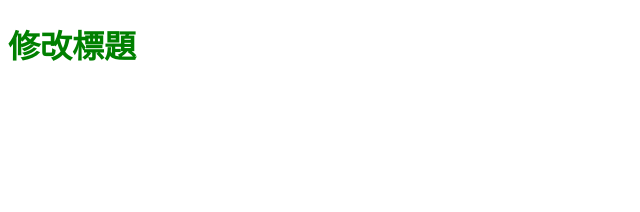
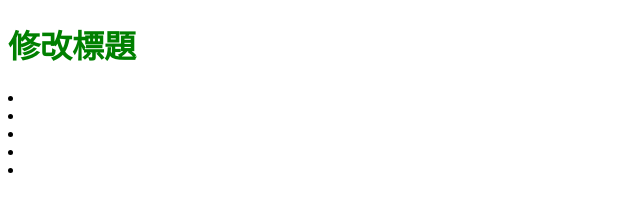
Before and after one commit to OriaLin/git-test03, a plain HTML site: page index.html in a window 1280 px wide. Shown: the full height of the page, 0-640 px from the left. Drawn offline with Linux system fonts and the light colour scheme.

Commit message:
上次的修改

```diff
--- a/index.html
+++ b/index.html
@@ -8,5 +8,10 @@
 </head>
 <body>
     <h1>修改標題</h1>
+    <li></li>
+    <li></li>
+    <li></li>
+    <li></li>
+    <li></li>
 </body>
 </html>
```
